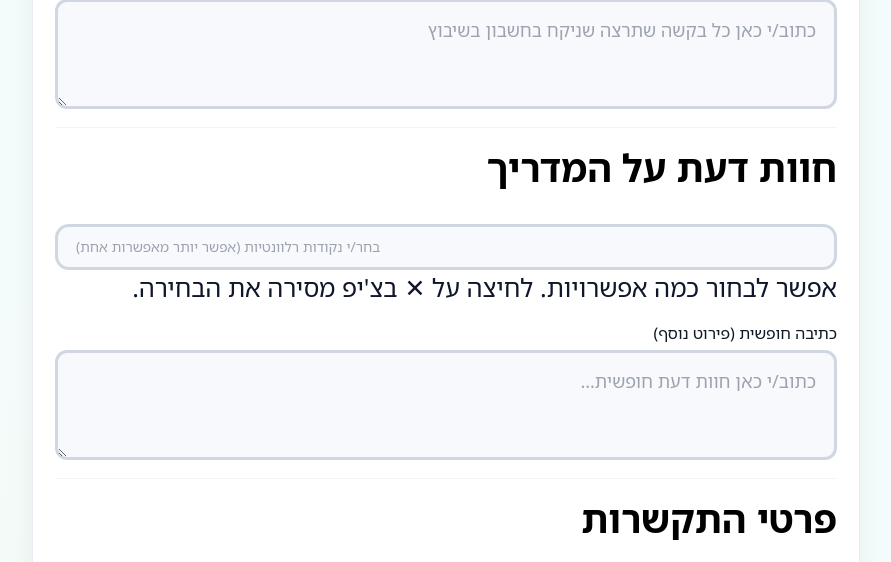
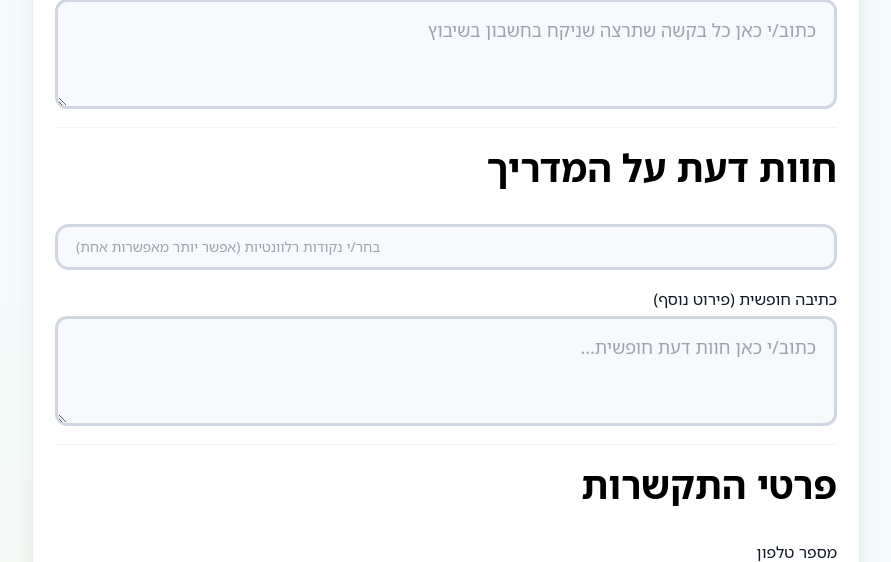
Before and after one commit to 1not2me/mentor-mapping-survey, a Flask app: page / in a window 1280 px wide. Shown: the part 2330-2892 px from the top of the page, without its empty margins (194-1085 px from the left). Run offline with Flask 3, Linux system fonts and the light colour scheme.

Commit message:
Update index.html

```diff
--- a/templates/index.html
+++ b/templates/index.html
@@ -177,10 +177,6 @@
           <option value="צורך בחיזוק בליווי"></option>
         </select>
 
-        <span class="hint">
-          אפשר לבחור כמה אפשרויות. לחיצה על ✕ בצ'יפ מסירה את הבחירה.
-        </span>
-
         <label>
           כתיבה חופשית (פירוט נוסף)
           <textarea name="mentor_feedback_text" rows="3"
```
